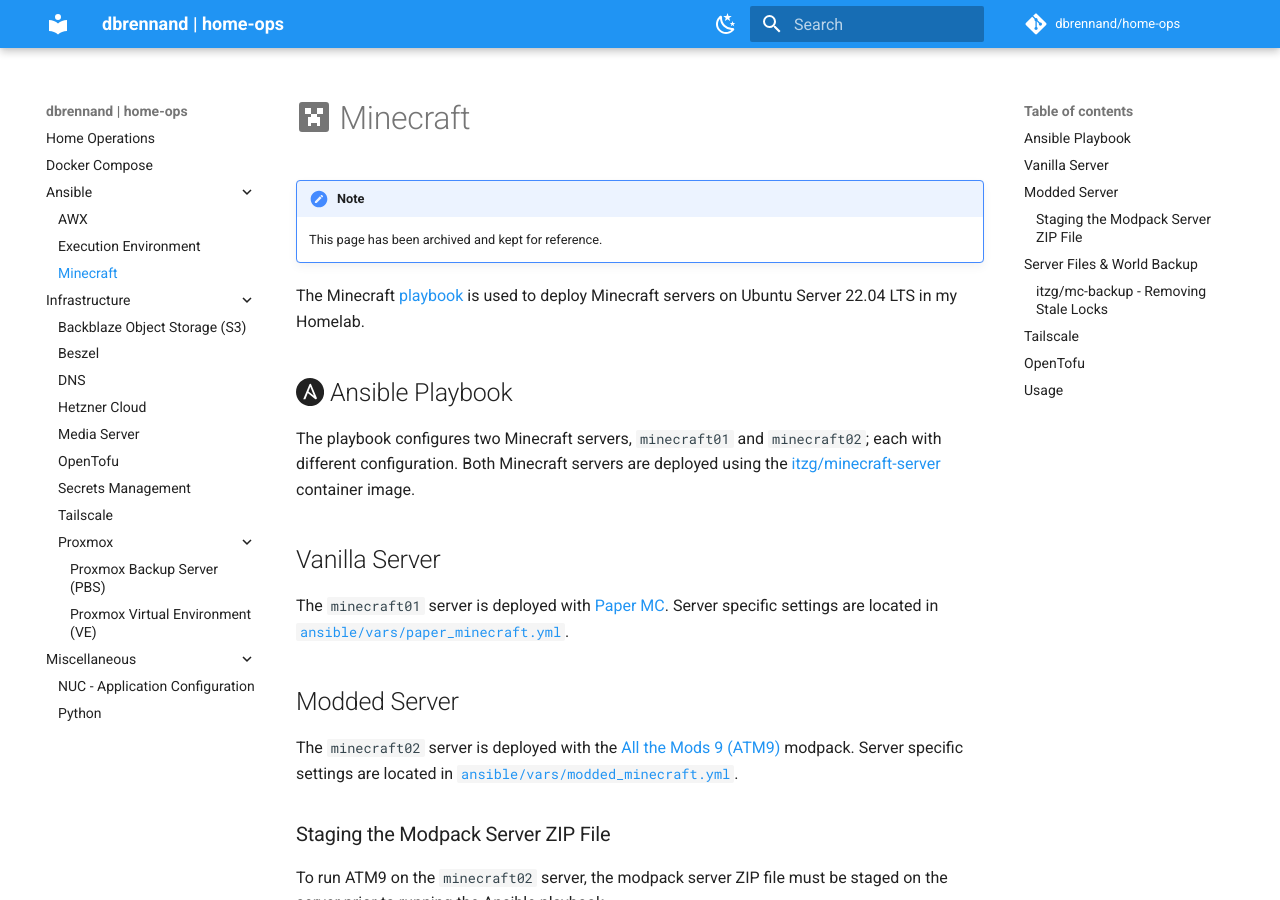
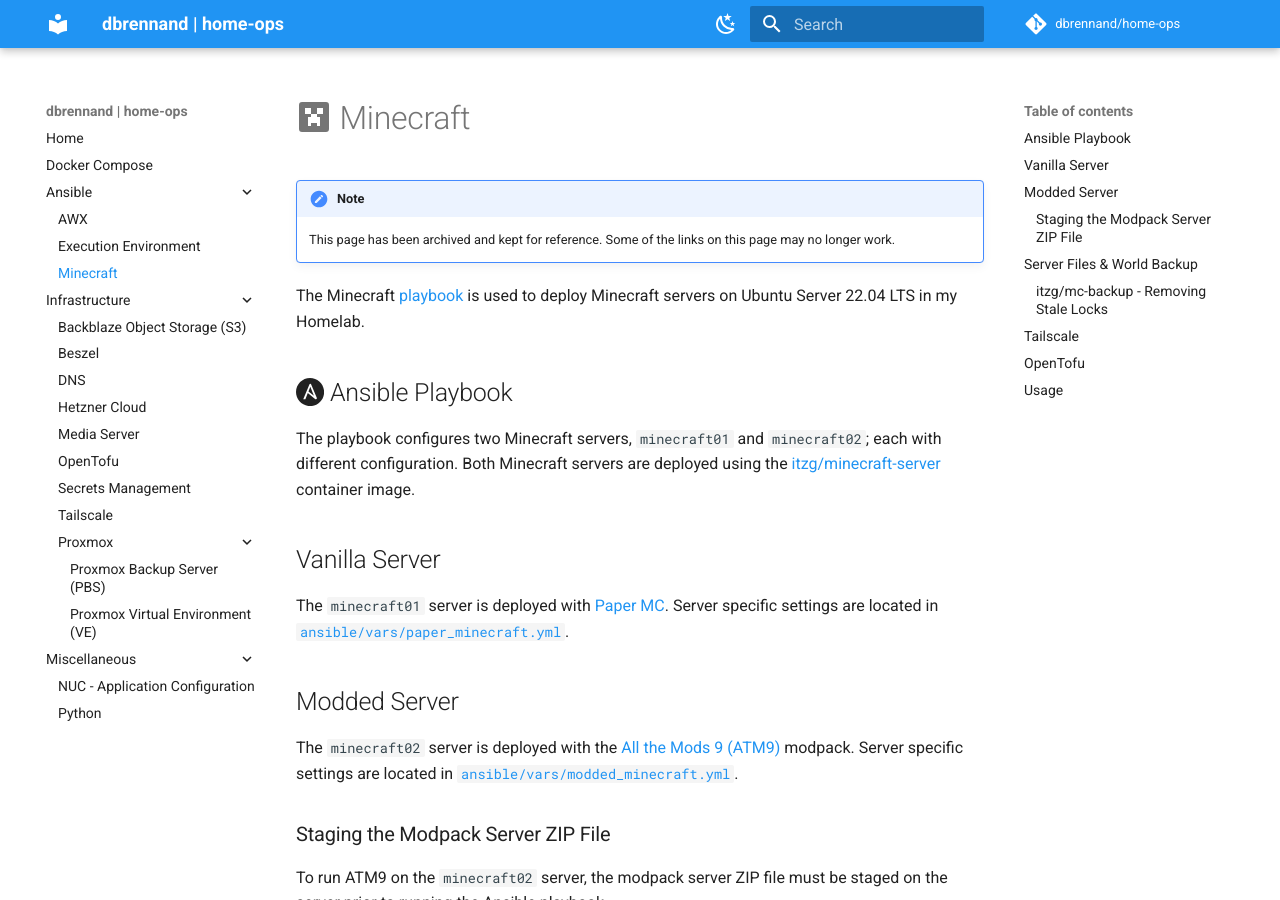
Before and after one commit to dbrennand/home-ops, an MkDocs documentation site: the page built from docs/ansible/minecraft.md, in a window 1280 px wide and 900 px high. Built offline with MkDocs 1.6.1 and Material for MkDocs 9.7.7, drawn with Linux system fonts in a browser that asks for light colours; comment, search, counter and statistics services are not loaded.

```diff
--- a/docs/ansible/minecraft.md
+++ b/docs/ansible/minecraft.md
@@ -2,7 +2,7 @@
 
 !!! note
 
-    This page has been archived and kept for reference.
+    This page has been archived and kept for reference. Some of the links on this page may no longer work.
 
 The Minecraft [playbook](https://github.com/dbrennand/home-ops/blob/main/ansible/playbooks/playbook-minecraft.yml) is used to deploy Minecraft servers on Ubuntu Server 22.04 LTS in my Homelab.
 
```
Also changed, not shown: README.md (+8 -0 lines), docs/index.md (+10 -2 lines).
